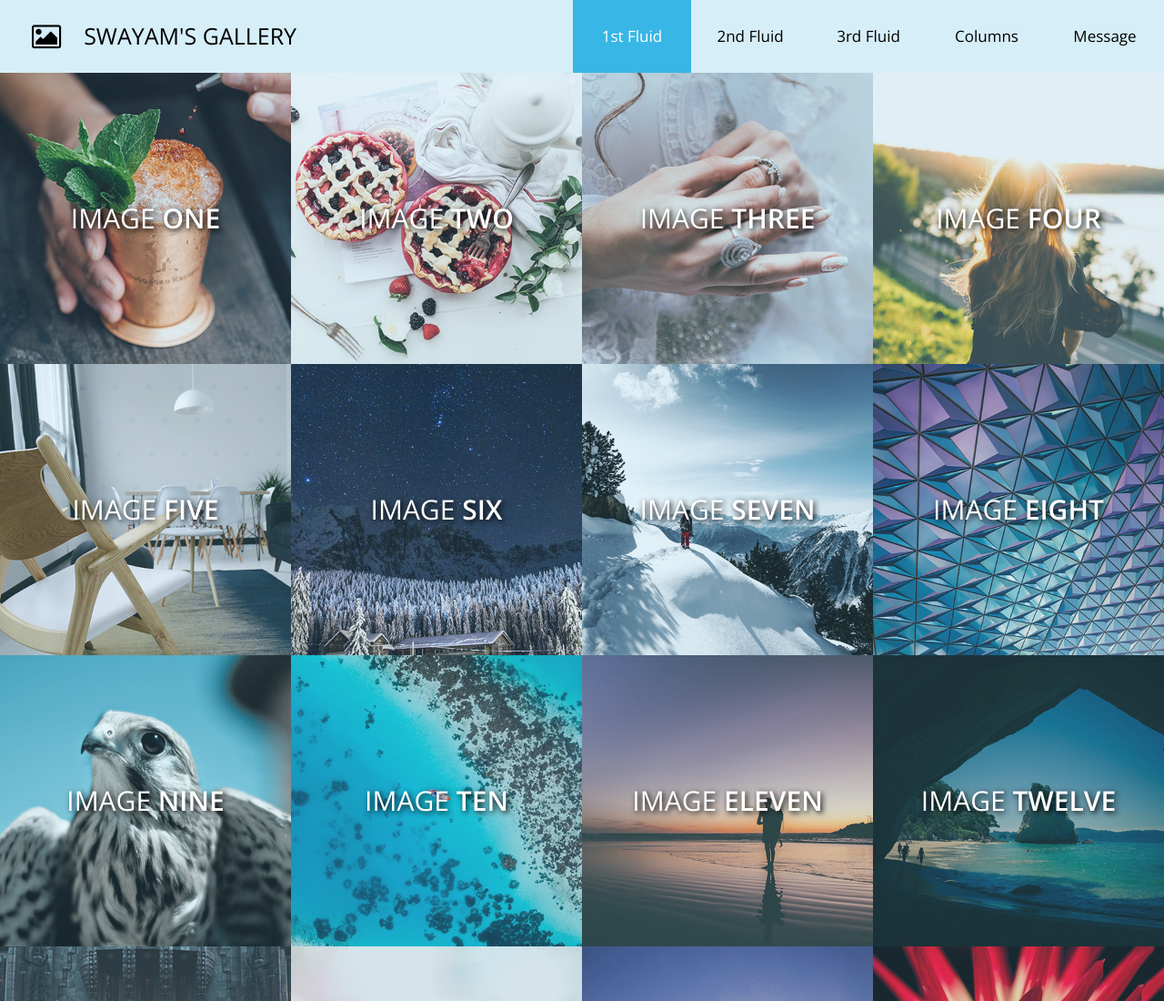
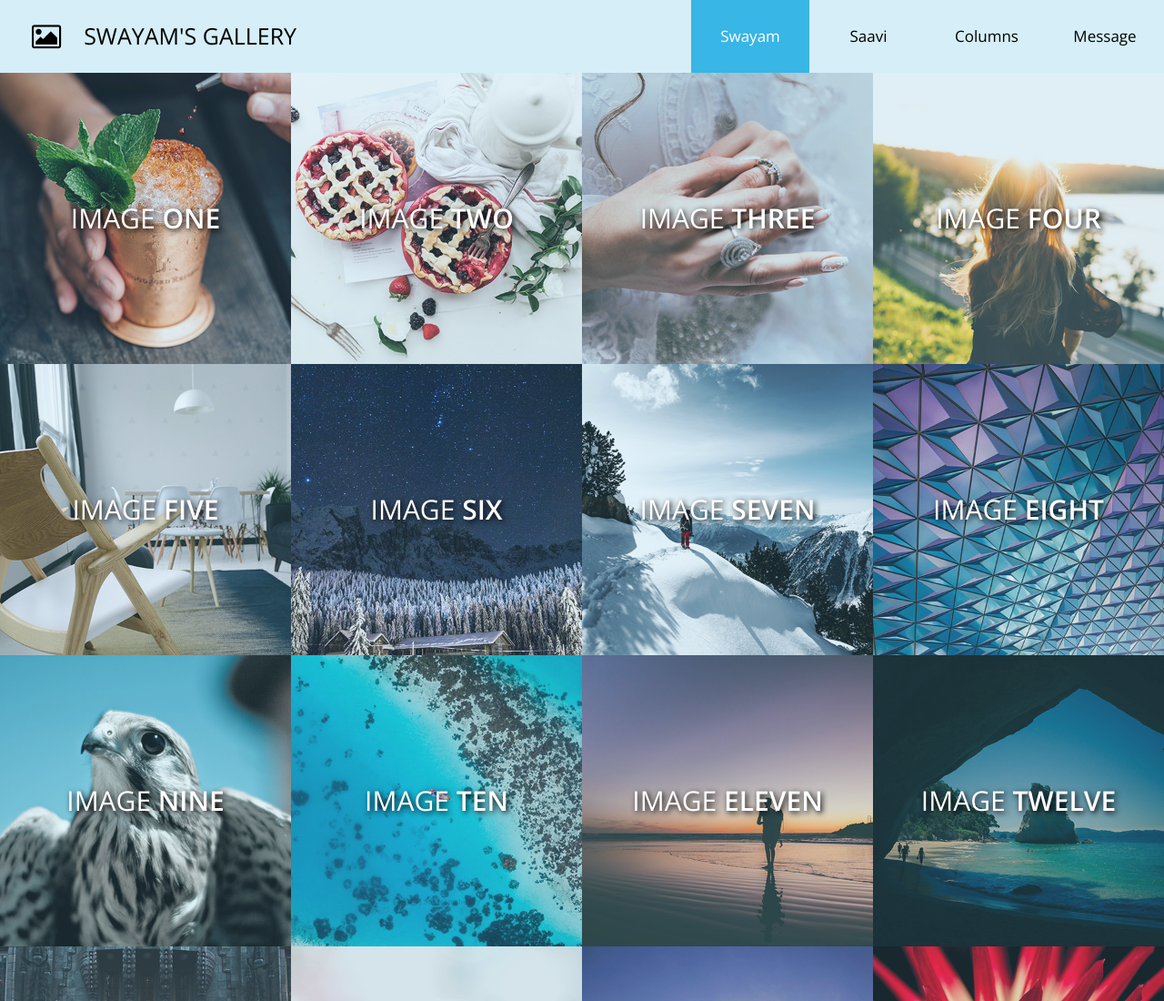
Before and after one commit to kunaldaud/swayam.github.io, a plain HTML site: page index.html in a window 1280 px wide. Shown: the top 1100 px of the page at 91% size. Drawn offline with nearby package versions, Linux system fonts and the light colour scheme; some packages are replaced by stand-ins of ours.

Commit message:
Update index.html

```diff
--- a/index.html
+++ b/index.html
@@ -66,14 +66,14 @@ http://www.templatemo.com/tm-500-fluid-gallery
                         <div class="collapse navbar-toggleable-md text-xs-center text-uppercase tm-navbar" id="tmNavbar">
                             <ul class="nav navbar-nav">
                                 <li class="nav-item active selected">
-                                    <a class="nav-link" href="#0" data-no="1">1st fluid <span class="sr-only">(current)</span></a>
+                                    <a class="nav-link" href="#0" data-no="1">Swayam <span class="sr-only">(current)</span></a>
                                 </li>
                                 <li class="nav-item">
-                                    <a class="nav-link" href="#0" data-no="2">2nd fluid</a>
+                                    <a class="nav-link" href="#0" data-no="2">Saavi</a>
                                 </li>
-                                <li class="nav-item">
+                                <!--<li class="nav-item">
                                     <a class="nav-link" href="#0" data-no="3">3rd fluid</a>
-                                </li>
+                                </li>-->
                                 <li class="nav-item">
                                     <a class="nav-link" href="#0" data-no="4">Columns</a>
                                 </li>
```
